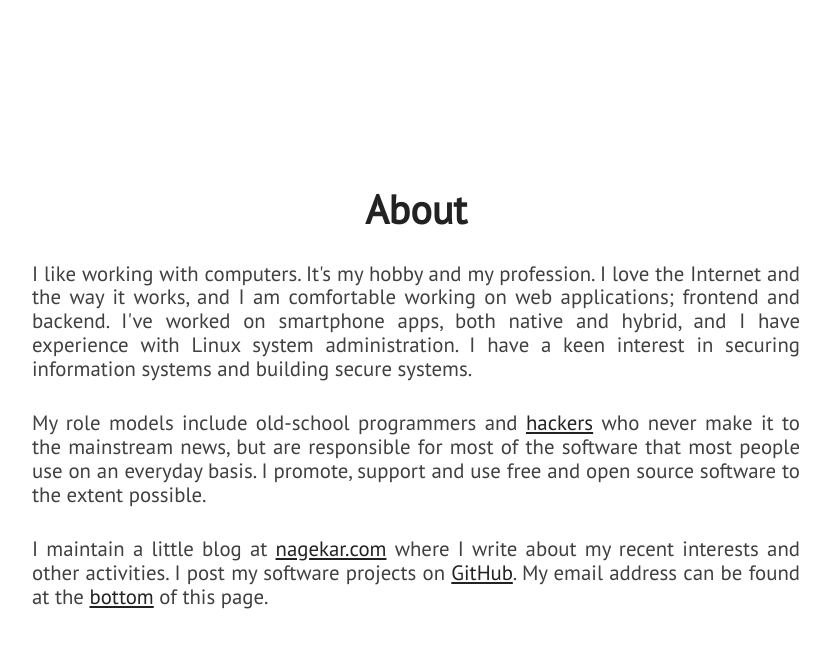
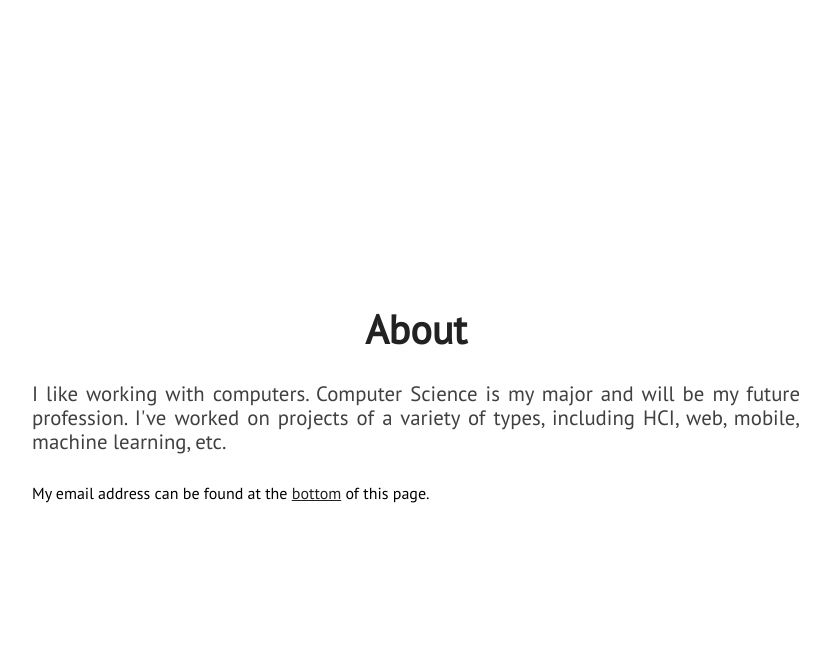
Before and after one commit to aiunicorn/aiunicorn.github.io, a Jekyll site: the page built from index.html, in a window 1280 px wide and 900 px high, scrolled down 1018 px. Shown: the top 648 px of the window, without its empty margins (224-1054 px from the left). Built offline with Jekyll 4.4.1, drawn with Linux system fonts in a browser that asks for light colours; nearby versions of some CDN libraries.

Commit message:
Updated resume

```diff
--- a/_config.yml
+++ b/_config.yml
@@ -13,6 +13,7 @@ reddit_username: abhn
 
 # absolute or relative
 profile_picture: assets/images/pp.jpg
+url: https://aiunicorn.github.io
 
 # Google Analytics ID
 google_analytics:
--- a/_includes/about.html
+++ b/_includes/about.html
@@ -3,13 +3,8 @@
         <div id="about-text">
             <div class="section-heading">About</div>
             <p class="paragraph-text justify-text">
-                I like working with computers. It's my hobby and my profession. I love the Internet and the way it works, and I am comfortable working on web applications; frontend and backend. I've worked on smartphone apps, both native and hybrid, and I have experience with Linux system administration. I have a keen interest in securing information systems and building secure systems.
-            </p>
-            <p class="paragraph-text justify-text">
-                My role models include old-school programmers and <a href="https://stallman.org/articles/on-hacking.html">hackers</a> who never make it to the mainstream news, but are responsible for most of the software that most people use on an everyday basis. I promote, support and use free and open source software to the extent possible.
-            </p>
-            <p class="paragraph-text justify-text">
-                I maintain a little blog at <a href="{{ site.blog_url }}">nagekar.com</a> where I write about my recent interests and other activities. I post my software projects on <a href="https://github.com/{{ site.github_username }}">GitHub</a>. My email address can be found at the <span class="extra-link"><a href="#extra">bottom</a></span> of this page.
+                I like working with computers. Computer Science is my major and will be my future profession. I've worked on projects of a variety of types, including HCI, web, mobile, machine learning, etc.
+            </p> My email address can be found at the <span class="extra-link"><a href="#extra">bottom</a></span> of this page.
             </p>
         </div>
     </section>
--- a/_includes/extra.html
+++ b/_includes/extra.html
@@ -6,7 +6,7 @@
                 Feel free to drop me a line: <a href="mailto:{{ site.email }}">{{ site.email }}</a>. It might take me a day or two to get back, but you'll hear from me.
             </p>
             <p class="paragraph-text justify-text">
-                My resume is available here: <a href="{{ site.blog_url }}/resume/resume.pdf">PDF</a>
+                My resume is available here: <a href="{{ site.url }}/assets/download/yang_qiu_resume.pdf">PDF</a>
             </p>
             </div>
         </div>
```
Also changed, not shown: 1 other file.
